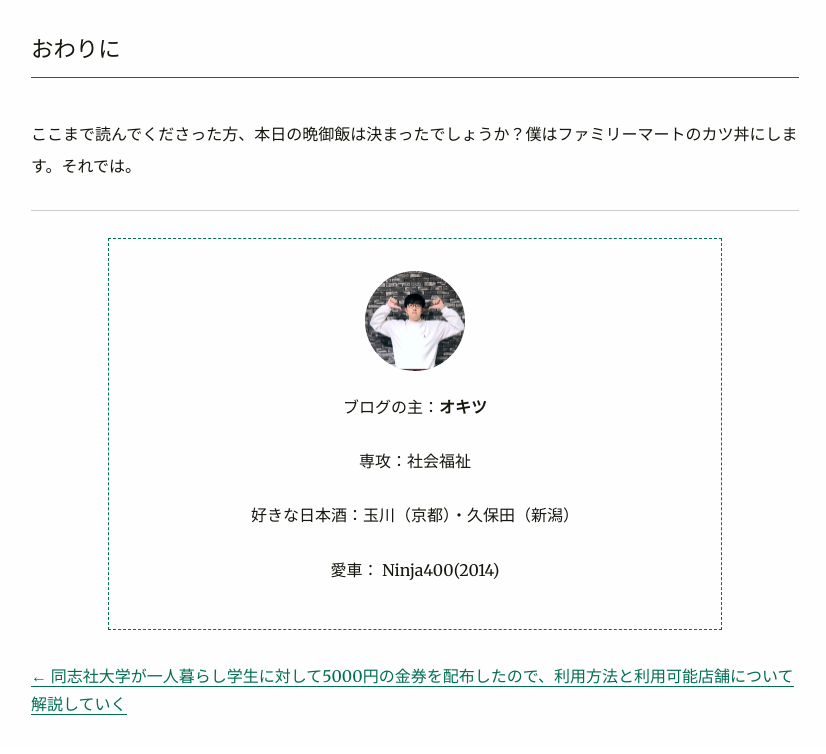
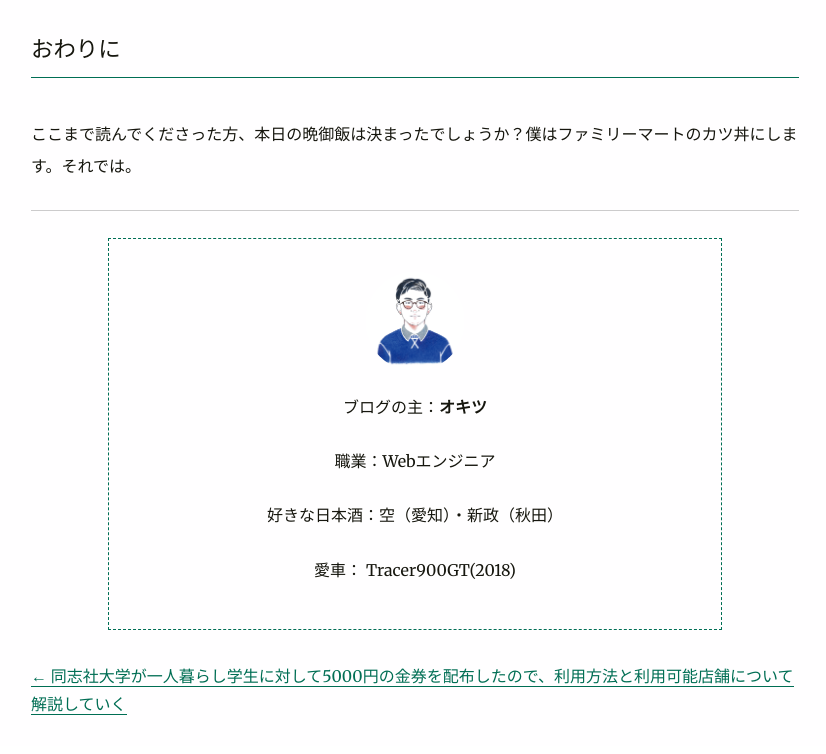
Before and after one commit to KotaOgino/gatsby-blog, a Gatsby site: page /2022/02/hisashiburi/ in a window 1280 px wide. Shown: the part 1417-2171 px from the top of the page, without its empty margins (225-1051 px from the left). Built offline with nearby package versions, Linux system fonts and the light colour scheme; Gatsby itself is replaced by a stand-in of ours; some packages are replaced by stand-ins of ours.

Commit message:
edit info

```diff
--- a/gatsby-config.js
+++ b/gatsby-config.js
@@ -66,7 +66,7 @@ module.exports = {
         background_color: `#ffffff`,
         theme_color: `#006e54`,
         display: `minimal-ui`,
-        icon: `content/assets/kota_ogino.jpg`,
+        icon: `content/assets/okitsu_icon.png`,
       },
     },
     `gatsby-plugin-react-helmet`,
--- a/src/components/bio/index.js
+++ b/src/components/bio/index.js
@@ -14,7 +14,7 @@ import Wrapper from "./style.js"
 const Bio = () => {
   const data = useStaticQuery(graphql`
     query BioQuery {
-      avatar: file(absolutePath: { regex: "/kota_ogino.jpg/" }) {
+      avatar: file(absolutePath: { regex: "/okitsu_icon.png/" }) {
         childImageSharp {
           fixed(width: 100, height: 100) {
             ...GatsbyImageSharpFixed
@@ -47,13 +47,13 @@ const Bio = () => {
         ブログの主：<strong>{author.name}</strong>
       </p>
       <p>
-        専攻：社会福祉
+        職業：Webエンジニア
       </p>
       <p>
-        好きな日本酒：玉川（京都）・久保田（新潟）
+        好きな日本酒：空（愛知）・新政（秋田）
       </p>
       <p className="bio__last">
-        愛車： Ninja400(2014)
+        愛車：  Tracer900GT(2018)
       </p>
     </Wrapper>
   )
--- a/src/components/layout/style.js
+++ b/src/components/layout/style.js
@@ -1,7 +1,6 @@
 import styled from "styled-components"
 
 const Wrapper = styled.div `
-
   main{
     background-color: #fffeff;
     color: #16160e;
@@ -24,6 +23,9 @@ const Wrapper = styled.div `
       background-color: #020411;
       color: #e4e4e4;
     }
+	html {
+	  background-color: rgb(2, 4, 17);
+	}
   }
 `
 
```
Also changed, not shown: content/assets/okitsu_icon.png (added).
